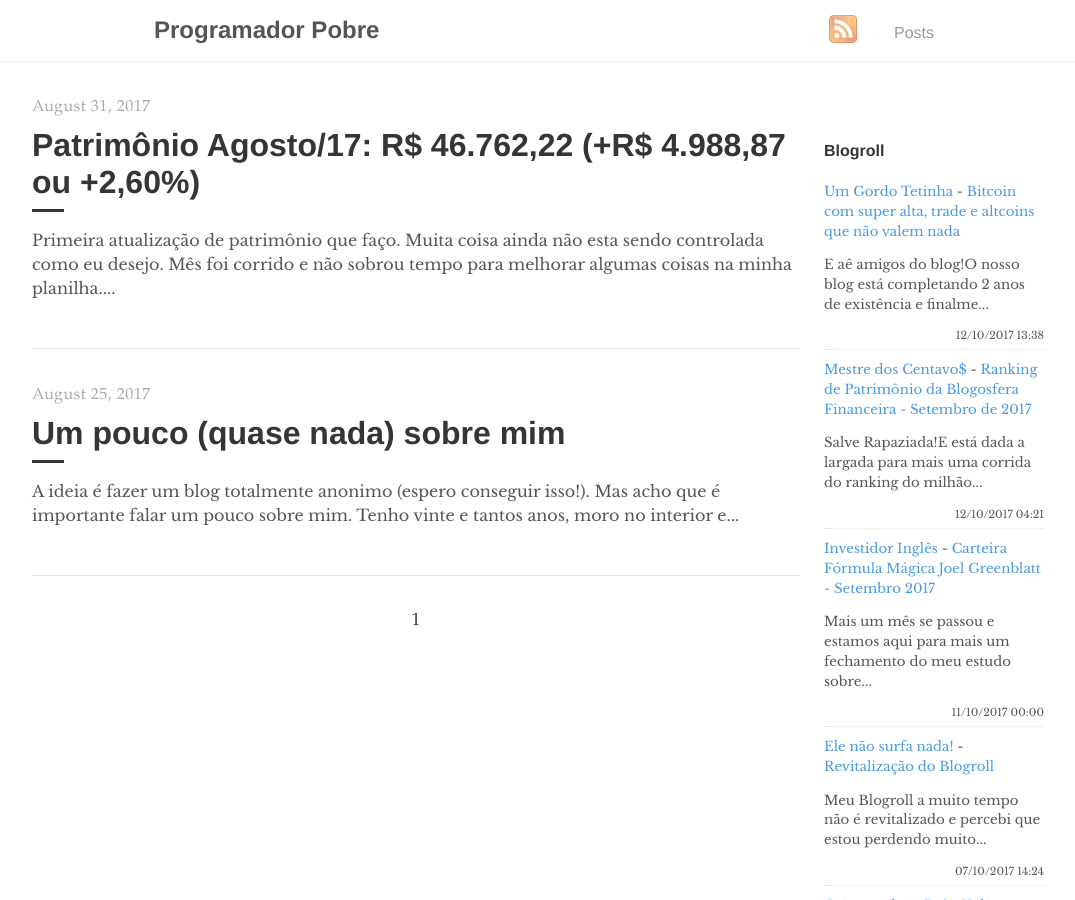
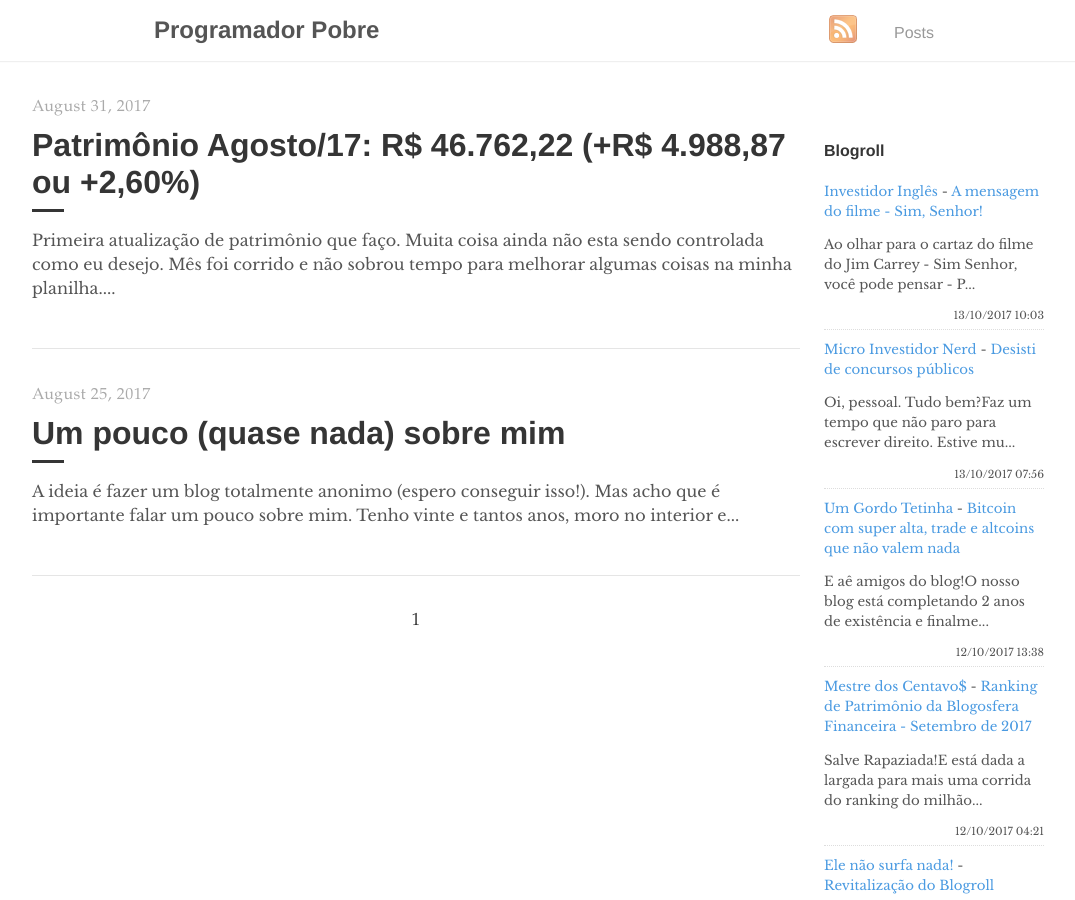
Before and after one commit to programadorpobre/programadorpobre.github.io, a Jekyll site: the page built from index.html, in a window 1280 px wide and 900 px high. Shown: the whole window, without its empty margins (96-1171 px from the left). Built offline with Jekyll 4.4.1, drawn with Linux system fonts in a browser that asks for light colours; the list of posts is cut into pages by our own code; comment, search, counter and statistics services are not loaded; some of the changed text lies outside the part shown.

Commit message:
[ci skip] travis #69

```diff
--- a/_includes/feed-entries.html
+++ b/_includes/feed-entries.html
@@ -1,3 +1,13 @@
+<div class="feed-entry">
+    <a class="feed-entry-site-name" href="http://investidoringles.blogspot.com/">Investidor Inglês</a> - <a class="feed-entry-title" href="http://investidoringles.blogspot.com/2017/10/a-mensagem-do-filme-sim-senhor.html">A mensagem do filme - Sim, Senhor!</a>
+    <p class="feed-entry-summary">Ao olhar para o cartaz do filme do Jim Carrey - Sim Senhor, você pode pensar - P...</p>
+    <time datetime="2017-10-13T10:03:00.001-03:00">13/10/2017 10:03</time>
+</div>
+<div class="feed-entry">
+    <a class="feed-entry-site-name" href="http://microinvestidornerd.blogspot.com/">Micro Investidor Nerd</a> - <a class="feed-entry-title" href="http://microinvestidornerd.blogspot.com/2017/10/desisti-de-concursos-publicos.html">Desisti de concursos públicos</a>
+    <p class="feed-entry-summary">Oi, pessoal. Tudo bem?Faz um tempo que não paro para escrever direito. Estive mu...</p>
+    <time datetime="2017-10-13T07:56:00.000-07:00">13/10/2017 07:56</time>
+</div>
 <div class="feed-entry">
     <a class="feed-entry-site-name" href="http://gordotetinha.blogspot.com/">Um Gordo Tetinha</a> - <a class="feed-entry-title" href="http://gordotetinha.blogspot.com/2017/10/bitcoin-com-super-alta-trade-e-altcoins.html">Bitcoin com super alta, trade e altcoins que não valem nada</a>
     <p class="feed-entry-summary">E aê amigos do blog!O nosso blog está completando 2 anos de existência e finalme...</p>
@@ -7,11 +17,6 @@
     <a class="feed-entry-site-name" href="http://mestredoscentavos.blogspot.com/">Mestre dos Centavo$</a> - <a class="feed-entry-title" href="http://mestredoscentavos.blogspot.com/2017/10/ranking-de-patrimonio-da-blogosfera.html">Ranking de Patrimônio da Blogosfera Financeira - Setembro de 2017</a>
     <p class="feed-entry-summary">Salve Rapaziada!E está dada a largada para mais uma corrida do ranking do milhão...</p>
     <time datetime="2017-10-12T04:21:00.002-07:00">12/10/2017 04:21</time>
-</div>
-<div class="feed-entry">
-    <a class="feed-entry-site-name" href="http://investidoringles.blogspot.com/">Investidor Inglês</a> - <a class="feed-entry-title" href="http://investidoringles.blogspot.com/2017/10/carteira-formula-magica-joel-greenblatt.html">Carteira Fórmula Mágica Joel Greenblatt - Setembro 2017</a>
-    <p class="feed-entry-summary">Mais um mês se passou e estamos aqui para mais um fechamento do meu estudo sobre...</p>
-    <time datetime="2017-10-11T00:00:00.000-03:00">11/10/2017 00:00</time>
 </div>
 <div class="feed-entry">
     <a class="feed-entry-site-name" href="http://elenaosurfanada.blogspot.com/">Ele não surfa nada!</a> - <a class="feed-entry-title" href="http://elenaosurfanada.blogspot.com/2017/10/revitalizacao-do-blogroll.html">Revitalização do Blogroll</a>
@@ -38,8 +43,3 @@
     <p class="feed-entry-summary">Aporte: R$ 2.300Proventos: R$ 917,49Variação: + R$ 22.612,30Lucro mensal: + R$ 2...</p>
     <time datetime="2017-09-29T19:00:00.000-07:00">29/09/2017 19:00</time>
 </div>
-<div class="feed-entry">
-    <a class="feed-entry-site-name" href="http://microinvestidornerd.blogspot.com/">Micro Investidor Nerd</a> - <a class="feed-entry-title" href="http://microinvestidornerd.blogspot.com/2017/09/to-vivo.html">To vivo!</a>
-    <p class="feed-entry-summary">Boa noite, pessoal!To passando só pra dizer que eu estou vivo! E fico feliz que ...</p>
-    <time datetime="2017-09-26T18:42:00.001-07:00">26/09/2017 18:42</time>
-</div>
```
